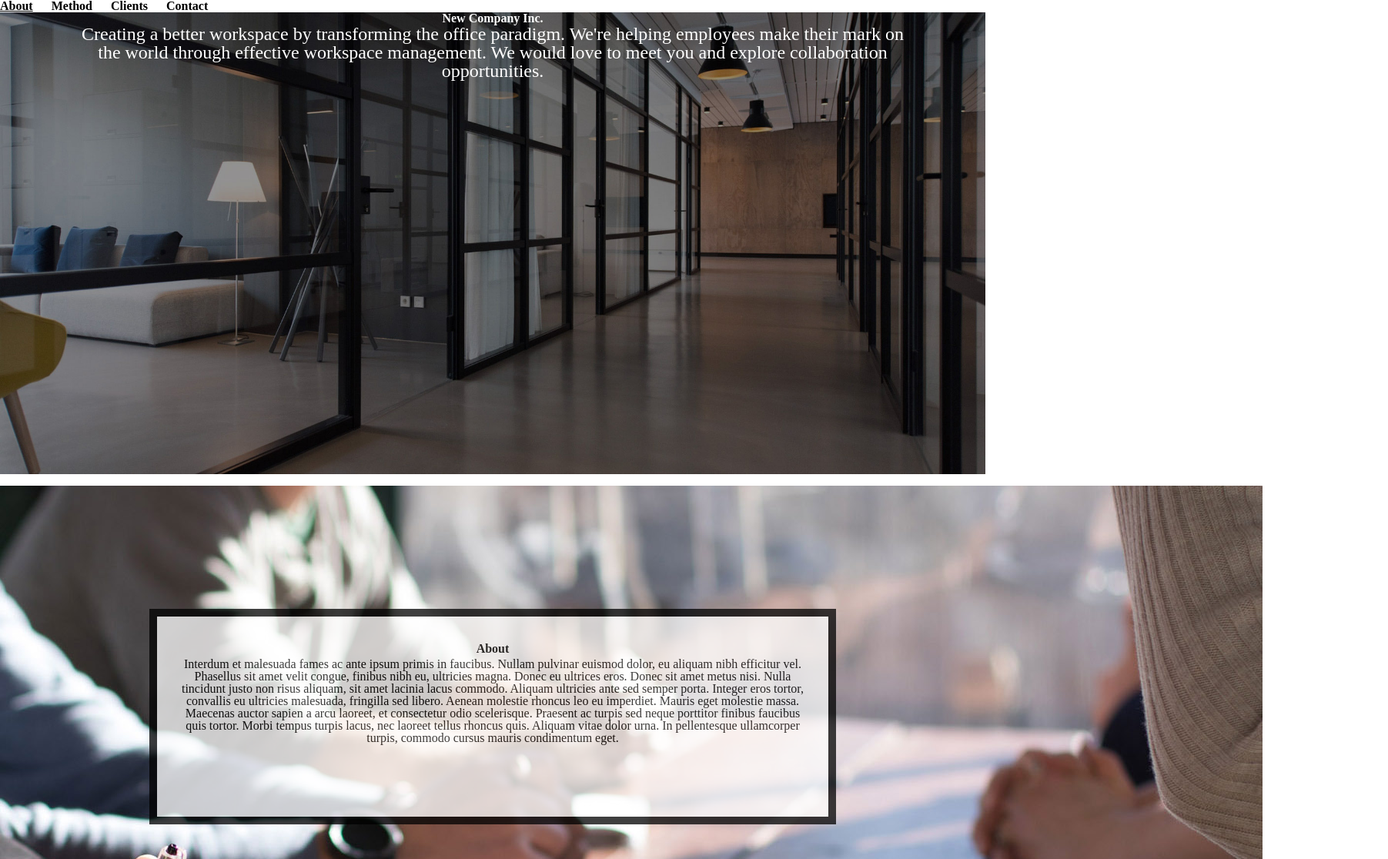
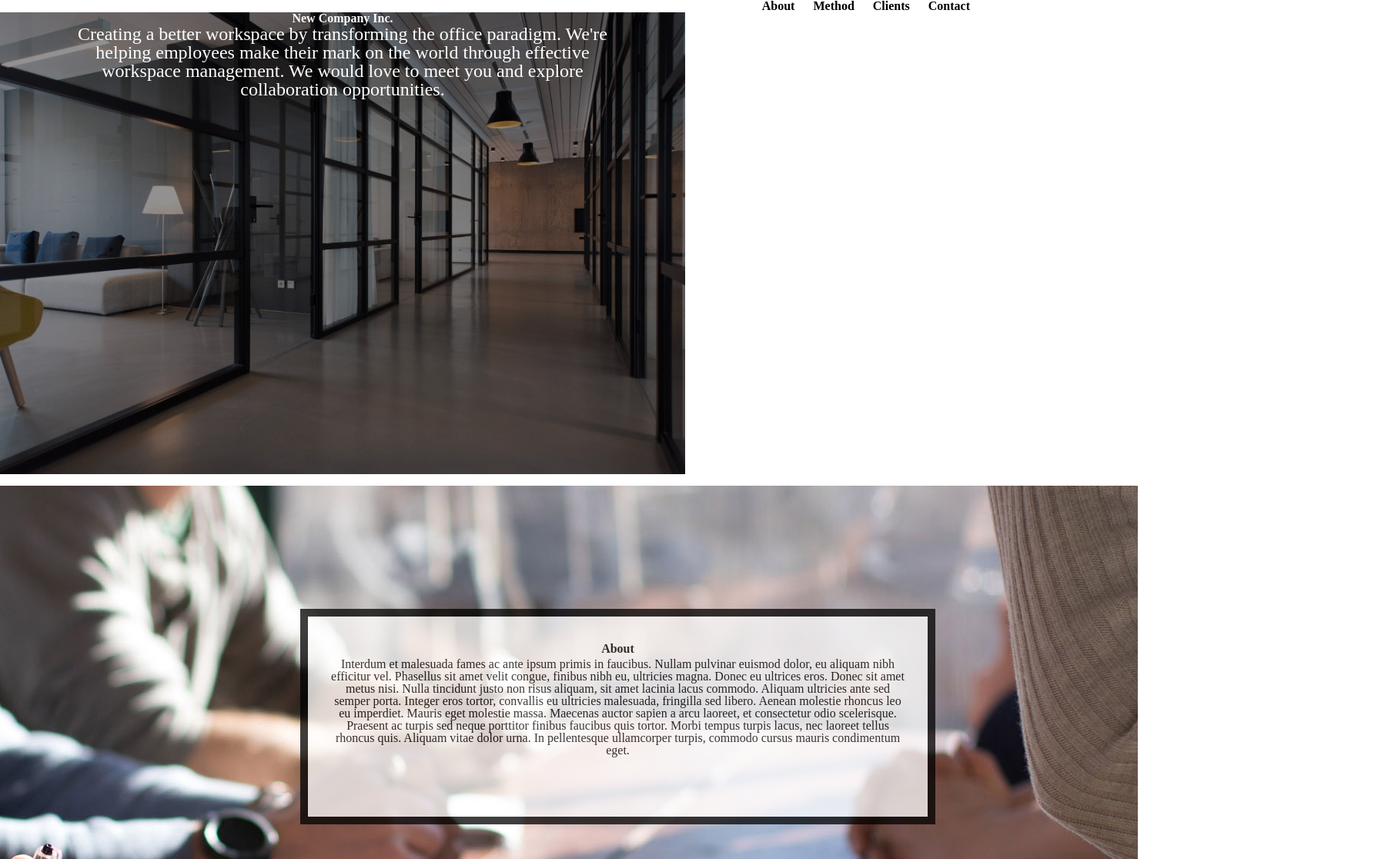
Before and after one commit to dcalo12/hw3_2024, a plain HTML site: page index.html in a window 1280 px wide. Shown: the top 1116 px of the page at 77% size, 1803 px wide, since content can reach past the window. Drawn offline with Linux system fonts and the light colour scheme.

Commit message:
Add files via upload

```diff
--- a/css/style.css
+++ b/css/style.css
@@ -156,7 +156,7 @@ first div in the grid  and place it in the grid. */
 
 .container > :first-child{
   grid-column: 1 / span 3;
-  background-image: url("header.jpg");
+  background-image: url("/images/header.jpg");
   background-attachment: fixed;
   background-position: center;
   background-repeat: no-repeat;
@@ -239,17 +239,73 @@ first div in the grid  and place it in the grid. */
 
 /* Add your media query here */
 
+@media screen and (min-width: 800px) {
 
   /* Step 9: Write the selector/rule property to style the nav element */
-
-
+  nav {
+    padding: 30px 0;
+    text-align: right;
+  }
 
   /* Step 10: Write the selector/rule property to update the .container class */
 
+  .container{
+    display: grid;
+    grid-template-columns: 50px auto 500px auto 50px;
+    /* grid-template-rows: 1fr 1fr 1fr 1fr 1fr; */
+    grid-gap: 15px;
+    align-items: center;
+    justify-items: center;
+  }
 
+  /* .about-image, .method-image, .clients-image, .contact-image {
+    grid-column: 1 / span 3;
+    max-height: 600px;
+    overflow: hidden;
+    display: block;
+    justify-content: center;
+  }
+
+  .about-image {
+    grid-row: 2;
+    z-index: -1;
+  }
+
+  .method-image {
+    grid-row: 3;
+    z-index: -1;
+  }
+
+  .clients-image {
+    grid-row: 4;
+    z-index: -1;
+  }
+
+  .contact-image {
+    grid-row: 5;
+    z-index: -1;
+  } */
 
   /* Steps 11 and 12: Update the grid-column property of the grid's children (where-needed)*/
 
+  .about, .clients, .method-image, .contact-image {
+    grid-column: 3 / span 2;
+  }
 
+  .method, .contact, .about-image, .clients-image {
+    grid-column: 2 / span 2;
+  }
 
  /* Step 13:Write the selector/rule property to update the .text-block class */
+
+  .text-block {
+    /* background-color: #FFFFFF;
+    border: 10px solid #000000;
+    padding: 30px;
+    left: 50%;
+    text-align: center;
+    grid-column: 2; */
+    overflow: scroll;
+  }
+
+}
```
